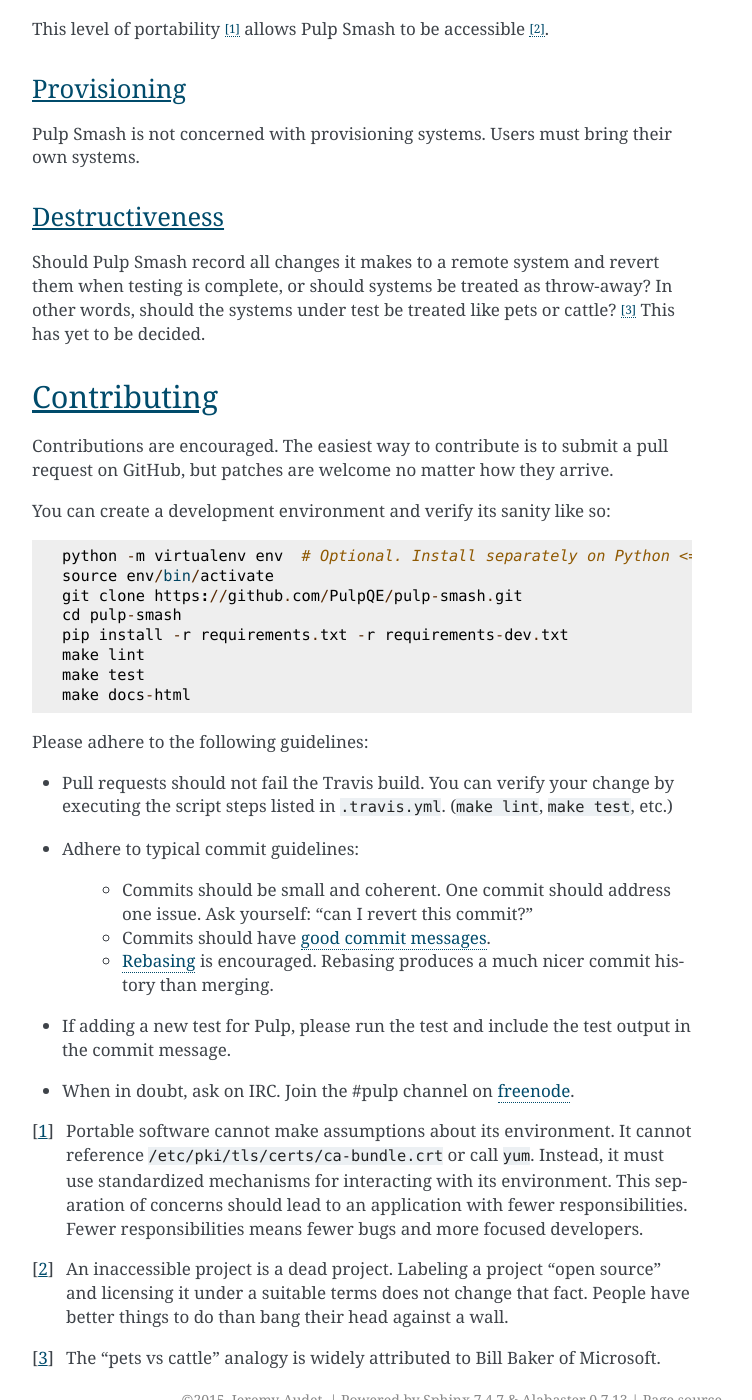
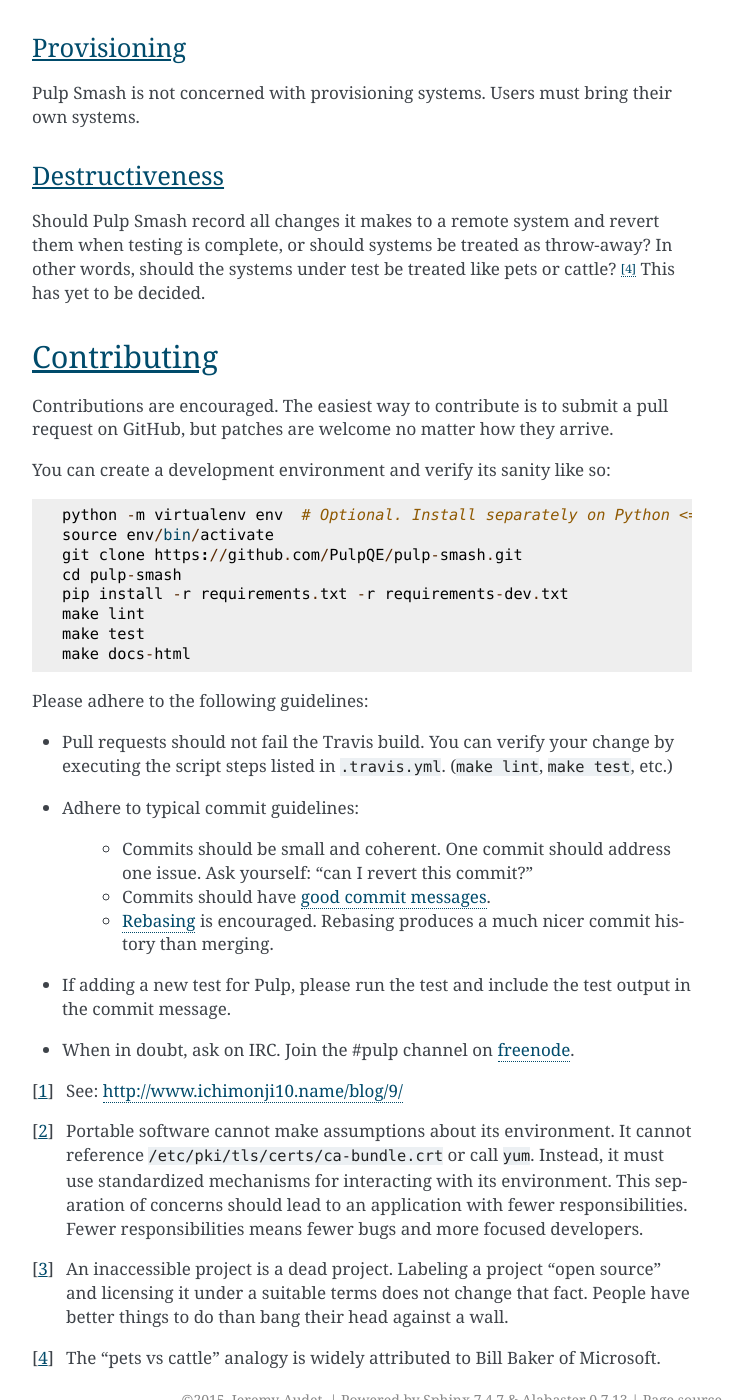
Before and after one commit to pulp/pulp-smash, a Sphinx documentation site: the page built from docs/about.rst, in a window 1280 px wide and 1400 px high, scrolled down 844 px. Shown: the whole window, without its empty margins (388-1140 px from the left). Built offline with Sphinx 7.4.7, drawn with Linux system fonts in a browser that asks for light colours; some of the changed text lies outside the part shown.

Commit message:
Update documentation's "About" page
Drop a sentence fragment and several unused links. Add a footnote to the "Why
Pulp Smash?" section referencing relevant third-party documentation.

```diff
--- a/docs/about.rst
+++ b/docs/about.rst
@@ -29,7 +27,7 @@
 * `GNU Make`_ (or a compatible clone),
 * and the `XDG Base Directory Specification`_.
 
-This level of portability [1]_ allows Pulp Smash to be accessible [2]_.
+This level of portability [2]_ allows Pulp Smash to be accessible [3]_.
 
 Provisioning
 ~~~~~~~~~~~~
@@ -42,7 +40,7 @@
 
 Should Pulp Smash record all changes it makes to a remote system and revert them
 when testing is complete, or should systems be treated as throw-away? In other
-words, should the systems under test be treated like pets or cattle? [3]_ This
+words, should the systems under test be treated like pets or cattle? [4]_ This
 has yet to be decided.
 
 Contributing
@@ -79,23 +77,21 @@
   in the commit message.
 * When in doubt, ask on IRC. Join the #pulp channel on `freenode`_.
 
-.. [1] Portable software cannot make assumptions about its environment. It
+.. [1] See: http://www.ichimonji10.name/blog/9/
+.. [2] Portable software cannot make assumptions about its environment. It
     cannot reference ``/etc/pki/tls/certs/ca-bundle.crt``  or call ``yum``.
     Instead, it must use standardized mechanisms for interacting with its
     environment. This separation of concerns should lead to an application with
     fewer responsibilities. Fewer responsibilities means fewer bugs and more
     focused developers.
-.. [2] An inaccessible project is a dead project. Labeling a project "open
+.. [3] An inaccessible project is a dead project. Labeling a project "open
     source" and licensing it under a suitable terms does not change that fact.
     People have better things to do than bang their head against a wall.
-.. [3] The "pets vs cattle" analogy is widely attributed to Bill Baker of
+.. [4] The "pets vs cattle" analogy is widely attributed to Bill Baker of
     Microsoft.
 
 .. _GNU Make: https://www.gnu.org/software/make/
-.. _Pulp Automation: https://github.com/RedHatQE/pulp-automation
 .. _Rebasing: http://www.git-scm.com/book/en/v2/Git-Branching-Rebasing
 .. _XDG Base Directory Specification: http://standards.freedesktop.org/basedir-spec/basedir-spec-latest.html
 .. _freenode: https://freenode.net/
 .. _good commit messages: http://tbaggery.com/2008/04/19/a-note-about-git-commit-messages.html
-.. _pulp_auto.repo: https://github.com/RedHatQE/pulp-automation/blob/master/pulp_auto/repo.py
-.. _tests.general_tests.test_01_log_in: https://github.com/RedHatQE/pulp-automation/blob/master/tests/general_tests/test_01_log_in.py
```
Also changed, not shown: other parts of docs/about.rst (+1 -3 lines).
